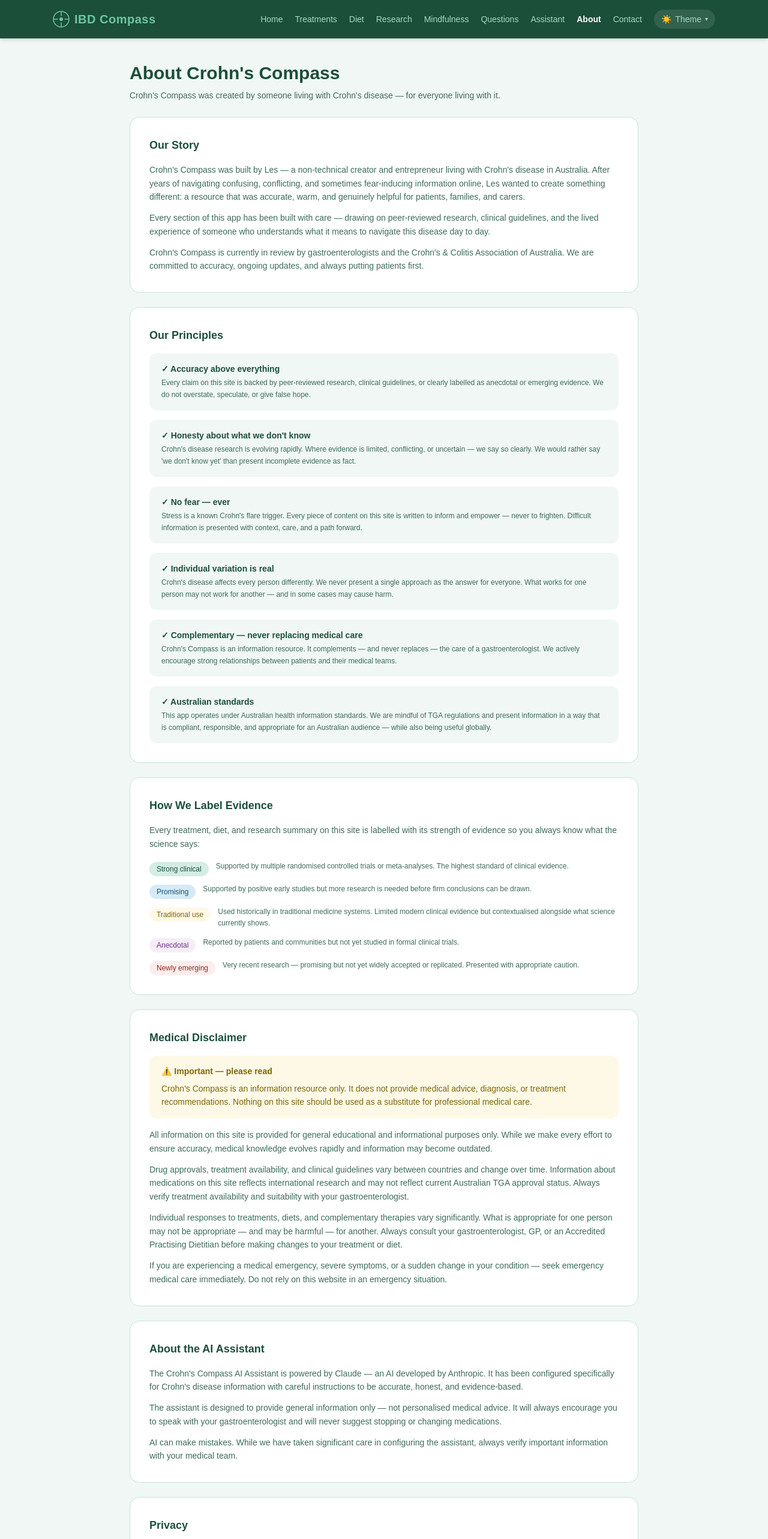
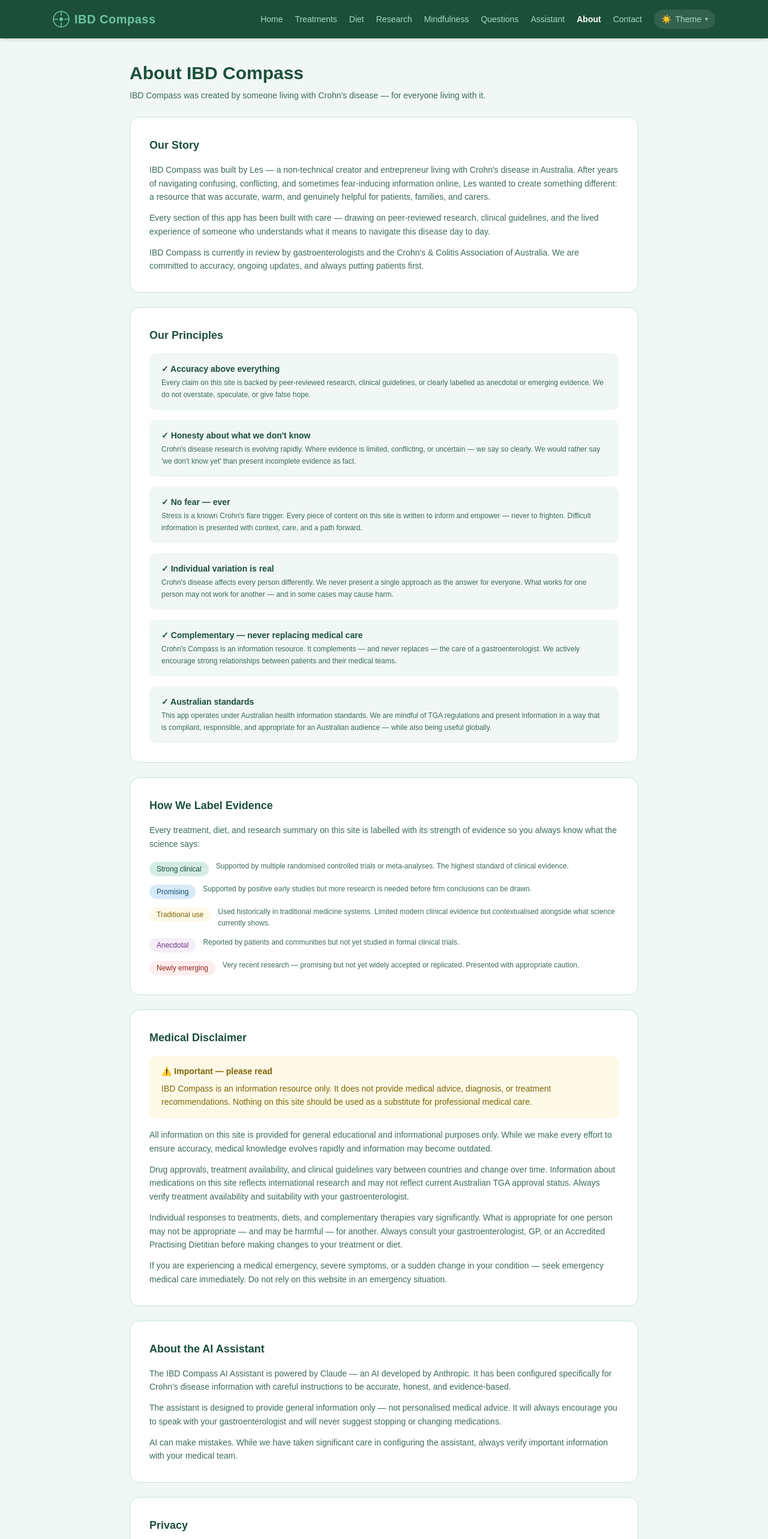
Before and after one commit to VRLes/crohns-compass, a Next.js app: page /about in a window 1280 px wide. Shown: the top 2566 px of the page at 60% size. Built offline with nearby package versions, Linux system fonts and the light colour scheme.

Commit message:
Fix remaining IBD Compass references

```diff
--- a/app/about/page.tsx
+++ b/app/about/page.tsx
@@ -12,9 +12,9 @@ export default function About() {
 
       {/* Header */}
       <div className="max-w-4xl mx-auto px-6 pt-10 pb-6">
-        <h1 className="text-3xl font-bold mb-2" style={{ color: "var(--text-primary)" }}>About Crohn&apos;s Compass</h1>
+        <h1 className="text-3xl font-bold mb-2" style={{ color: "var(--text-primary)" }}>About IBD Compass</h1>
         <p className="text-sm leading-relaxed max-w-3xl" style={{ color: "var(--text-secondary)" }}>
-          Crohn&apos;s Compass was created by someone living with Crohn&apos;s disease —
+          IBD Compass was created by someone living with Crohn&apos;s disease —
           for everyone living with it.
         </p>
       </div>
@@ -25,7 +25,7 @@ export default function About() {
         <div className="rounded-2xl p-8 border" style={{ backgroundColor: "var(--bg-card)", borderColor: "var(--border-color)" }}>
           <h2 className="text-lg font-semibold mb-4" style={{ color: "var(--text-primary)" }}>Our Story</h2>
           <p className="text-sm leading-relaxed mb-3" style={{ color: "var(--text-secondary)" }}>
-            Crohn&apos;s Compass was built by Les — a non-technical creator and entrepreneur
+             IBD Compass was built by Les — a non-technical creator and entrepreneur
             living with Crohn&apos;s disease in Australia. After years of navigating confusing,
             conflicting, and sometimes fear-inducing information online, Les wanted to create
             something different: a resource that was accurate, warm, and genuinely helpful
@@ -37,7 +37,7 @@ export default function About() {
             what it means to navigate this disease day to day.
           </p>
           <p className="text-sm leading-relaxed" style={{ color: "var(--text-secondary)" }}>
-            Crohn&apos;s Compass is currently in review by gastroenterologists and the
+           IBD Compass is currently in review by gastroenterologists and the
             Crohn&apos;s &amp; Colitis Association of Australia. We are committed to
             accuracy, ongoing updates, and always putting patients first.
           </p>
@@ -115,7 +115,7 @@ export default function About() {
               ⚠️ Important — please read
             </p>
             <p className="text-sm leading-relaxed" style={{ color: "#7D6608" }}>
-              Crohn&apos;s Compass is an information resource only. It does not provide
+              IBD Compass is an information resource only. It does not provide
               medical advice, diagnosis, or treatment recommendations. Nothing on this
               site should be used as a substitute for professional medical care.
             </p>
@@ -152,7 +152,7 @@ export default function About() {
         <div className="rounded-2xl p-8 border" style={{ backgroundColor: "var(--bg-card)", borderColor: "var(--border-color)" }}>
           <h2 className="text-lg font-semibold mb-4" style={{ color: "var(--text-primary)" }}>About the AI Assistant</h2>
           <p className="text-sm leading-relaxed mb-3" style={{ color: "var(--text-secondary)" }}>
-            The Crohn&apos;s Compass AI Assistant is powered by Claude — an AI developed
+            The IBD Compass AI Assistant is powered by Claude — an AI developed
             by Anthropic. It has been configured specifically for Crohn&apos;s disease
             information with careful instructions to be accurate, honest, and evidence-based.
           </p>
@@ -171,7 +171,7 @@ export default function About() {
         <div className="rounded-2xl p-8 border" style={{ backgroundColor: "var(--bg-card)", borderColor: "var(--border-color)" }}>
           <h2 className="text-lg font-semibold mb-4" style={{ color: "var(--text-primary)" }}>Privacy</h2>
           <p className="text-sm leading-relaxed mb-3" style={{ color: "var(--text-secondary)" }}>
-            Crohn&apos;s Compass does not collect, store, or share any personal health
+            IBD Compass does not collect, store, or share any personal health
             information. Conversations with the AI Assistant are not stored or used
             for any purpose beyond the immediate session.
           </p>
@@ -185,7 +185,7 @@ export default function About() {
         <div className="rounded-2xl p-8 border" style={{ backgroundColor: "var(--bg-card)", borderColor: "var(--border-color)" }}>
           <h2 className="text-lg font-semibold mb-4" style={{ color: "var(--text-primary)" }}>Contact & Feedback</h2>
           <p className="text-sm leading-relaxed mb-3" style={{ color: "var(--text-secondary)" }}>
-            Crohn&apos;s Compass welcomes feedback from patients, carers, gastroenterologists,
+            IBD Compass welcomes feedback from patients, carers, gastroenterologists,
             dietitians, and other healthcare professionals. If you believe any information
             on this site is inaccurate, outdated, or could be improved — please get in touch.
           </p>
@@ -210,7 +210,7 @@ export default function About() {
         {/* Version */}
         <div className="text-center pb-4">
           <p className="text-xs" style={{ color: "var(--text-muted)" }}>
-            Crohn&apos;s Compass — Version 1.0 — August 2026
+            IBD Compass — Version 1.0 — August 2026
           </p>
           <p className="text-xs mt-1" style={{ color: "var(--text-muted)" }}>
             Currently in review by gastroenterologists and the Crohn&apos;s & Colitis Association of Australia
```
